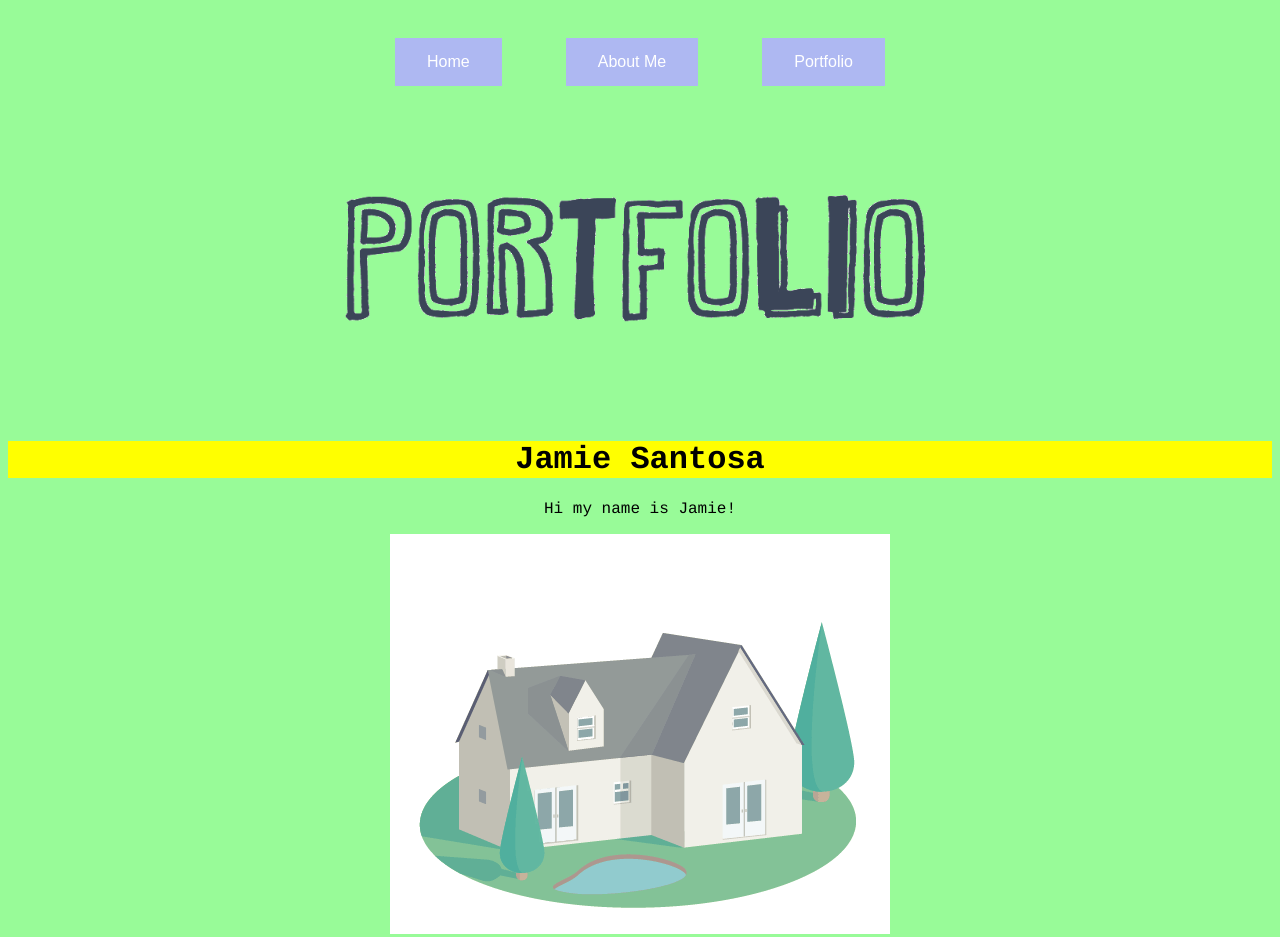
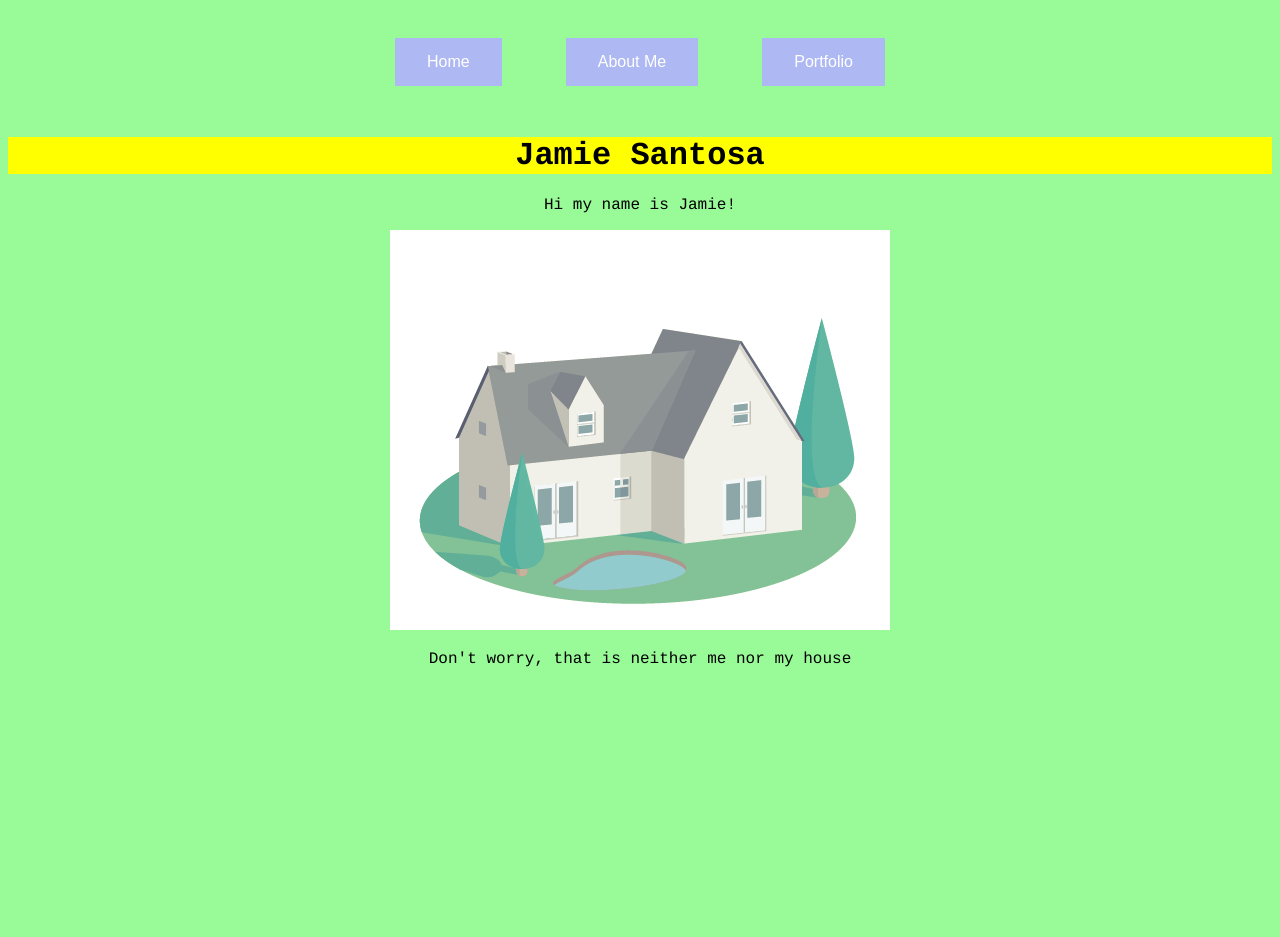
Before and after one commit to jamiesantosa/csp19, a plain HTML site: page index.html in a window 1280 px wide. Shown: the top 937 px of the page. After the commit the page ends 800 px from the top, so only its background shows below. Drawn offline with Linux system fonts and the light colour scheme.

Commit message:
Update index.html

```diff
--- a/index.html
+++ b/index.html
@@ -23,7 +23,6 @@
       <button class="button"onclick="window.location.href = 'index.html';">Home</button>
      <button class="button"onclick="window.location.href = 'me.html';">About Me</button>
      <button class="button"onclick="window.location.href = 'portfolio.html';">Portfolio</button></center>
-    <center><img src="images/portfolio-2.gif" height="300"></center>
      <h1 style="background-color: #FFFF00;font-family:courier;"align="center"style="font-family:courier;">Jamie Santosa </h1>
     <p align="center"style="font-family:courier;"> Hi my name is Jamie!</p>
     <center><img src="images/home1.gif"></center>
```
